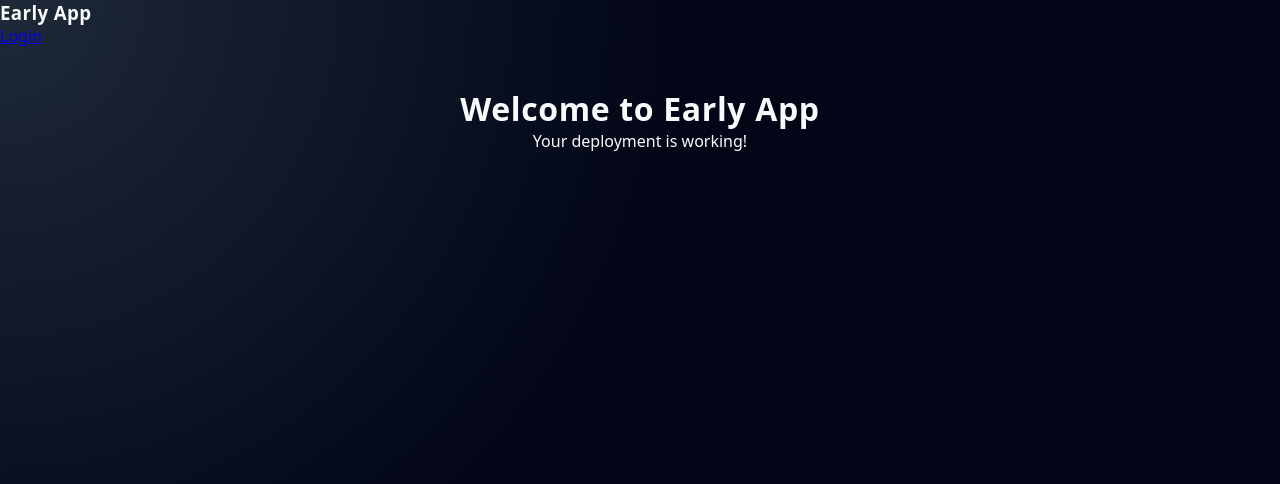
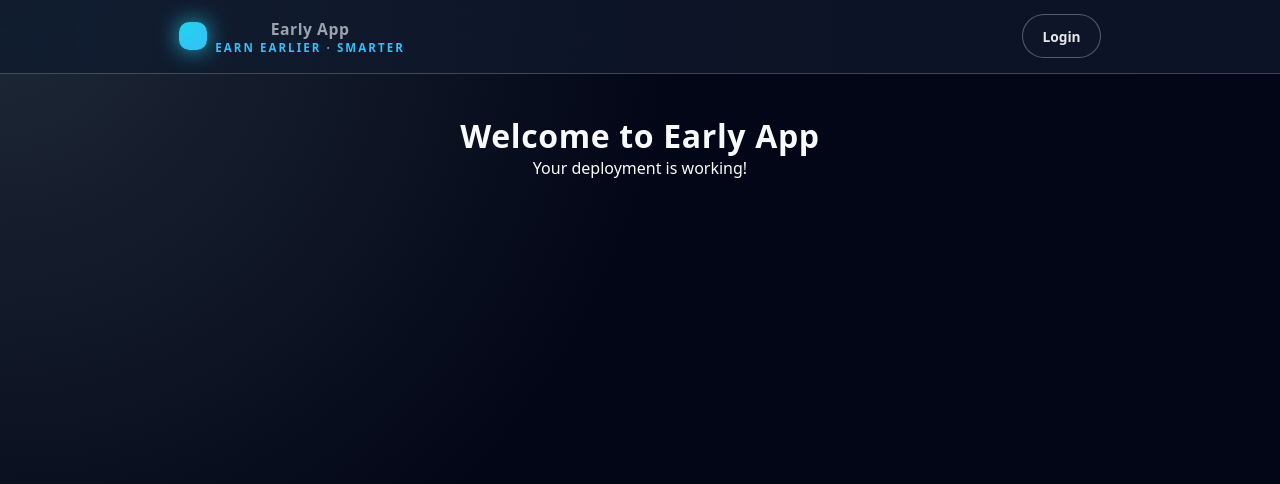
Before and after one commit to dantheman88/early-app, a Next.js app: page / in a window 1280 px wide. Shown: the top 484 px of the page. Built offline with nearby package versions, Linux system fonts and the light colour scheme; no server answers.

Commit message:
Update Header.js

```diff
--- a/components/Header.js
+++ b/components/Header.js
@@ -1,18 +1,57 @@
-import Link from 'next/link';
+import { useEffect, useState } from "react";
+import { useRouter } from "next/router";
+import { auth } from "../lib/firebase";
+import { onAuthStateChanged, signOut } from "firebase/auth";
 
-export default function Header({ user, onSignOut }) {
+export default function Header() {
+  const [user, setUser] = useState(null);
+  const router = useRouter();
+
+  useEffect(() => {
+    const unsub = onAuthStateChanged(auth, (u) => setUser(u || null));
+    return () => unsub();
+  }, []);
+
+  const handleSignOut = async () => {
+    try {
+      await signOut(auth);
+      router.push("/login");
+    } catch (err) {
+      console.error(err);
+    }
+  };
+
+  const goHome = () => router.push("/");
+
   return (
-    <header>
-      <h3>Early App</h3>
+    <header className="app-header">
+      <div className="app-header-inner">
+        <button onClick={goHome} className="app-logo btn-ghost" type="button">
+          <span className="app-logo-pill" />
+          <div>
+            <div className="app-header-title">Early App</div>
+            <div className="app-header-sub">earn earlier · smarter</div>
+          </div>
+        </button>
 
-      {user ? (
-        <>
-          <span>{user.email}</span>
-          <button onClick={onSignOut}>Sign Out</button>
-        </>
-      ) : (
-        <Link href="/login">Login</Link>
-      )}
+        <div className="app-header-right">
+          {user ? (
+            <>
+              <div className="app-header-user">{user.email}</div>
+              <button className="btn btn-secondary" onClick={handleSignOut}>
+                Sign Out
+              </button>
+            </>
+          ) : (
+            <button
+              className="btn btn-secondary"
+              onClick={() => router.push("/login")}
+            >
+              Login
+            </button>
+          )}
+        </div>
+      </div>
     </header>
   );
 }
```
